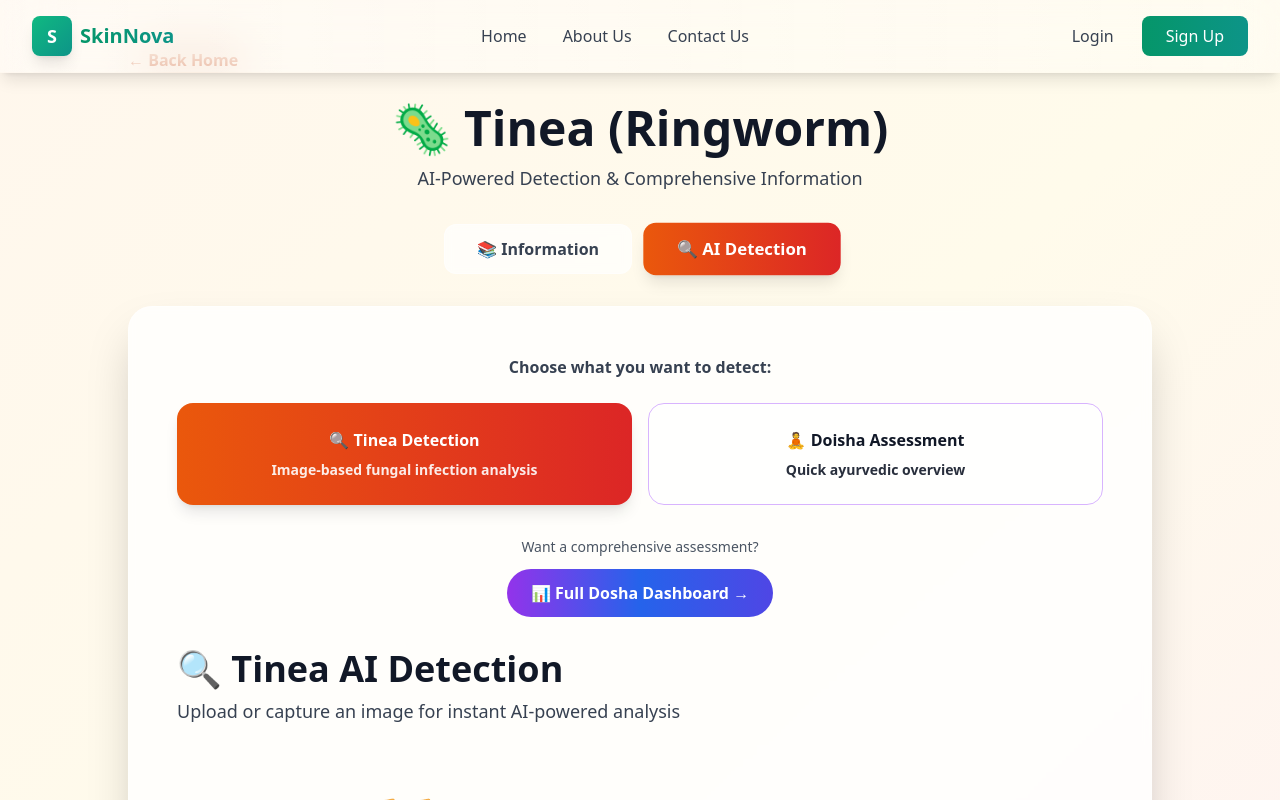
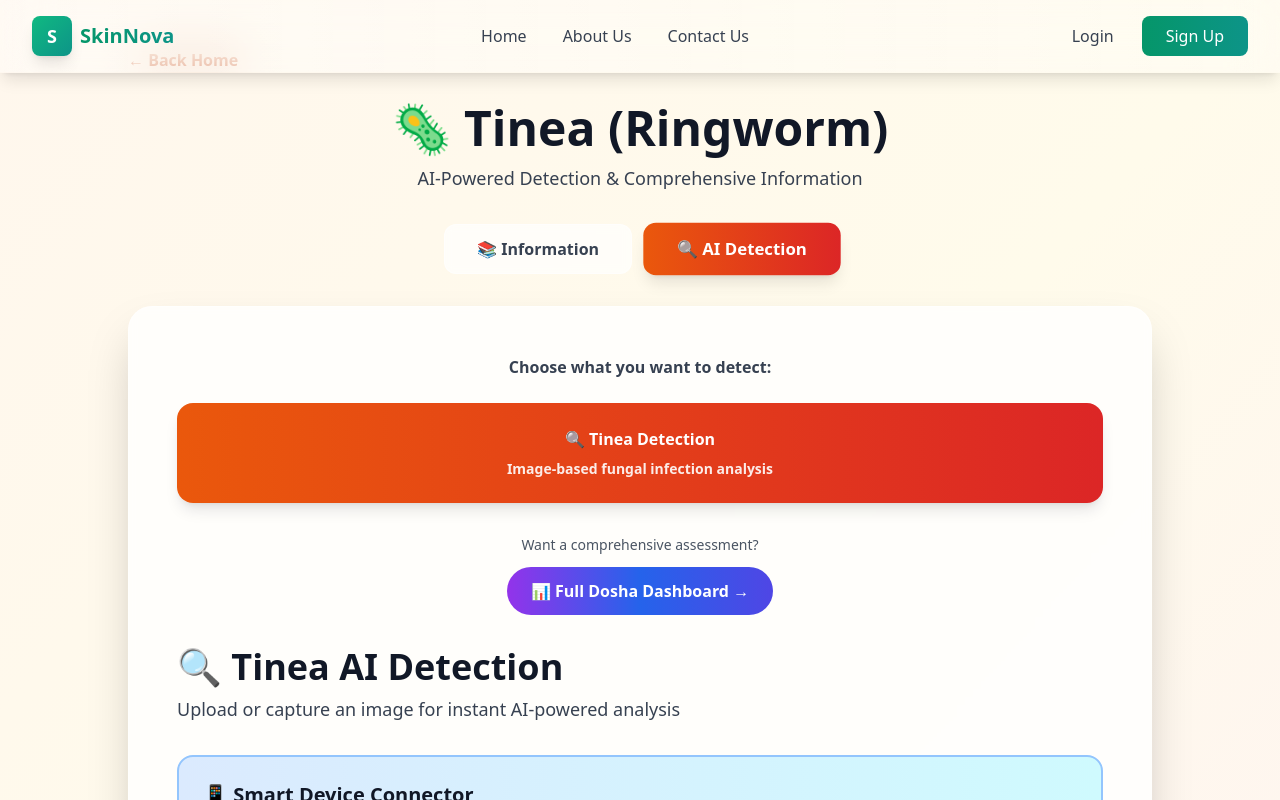
Before and after one commit to Janith0113/SkinNova, a Next.js app in the folder frontend/: page /tinea in a window 1280 px wide. Both pictures are taken after a click on the button "🔍 AI Detection". Shown: the top 800 px of the page. Built offline with nearby package versions, Linux system fonts and the light colour scheme.

Commit message:
add quiz
add dosha quiz

```diff
--- a/frontend/app/tinea/page.tsx
+++ b/frontend/app/tinea/page.tsx
@@ -478,10 +478,10 @@ export default function TinePage() {
             {!doishaResult && detectionMode === 'tinea' && !result && (
               <div className="mb-8">
                 <p className="text-center text-gray-700 font-semibold mb-6">Choose what you want to detect:</p>
-                <div className="grid sm:grid-cols-2 gap-4 mb-8">
+                <div className="mb-8">
                   <button
                     onClick={() => setDetectionMode('tinea')}
-                    className={`p-6 rounded-2xl font-semibold transition-all ${
+                    className={`w-full p-6 rounded-2xl font-semibold transition-all ${
                       detectionMode === 'tinea'
                         ? 'bg-gradient-to-r from-orange-600 to-red-600 text-white shadow-lg'
                         : 'bg-white/60 border border-orange-300 text-gray-900 hover:border-orange-500'
@@ -489,17 +489,6 @@ export default function TinePage() {
                   >
                     🔍 Tinea Detection
                     <p className="text-sm mt-2 opacity-90">Image-based fungal infection analysis</p>
-                  </button>
-                  <button
-                    onClick={() => setDetectionMode('doisha')}
-                    className={`p-6 rounded-2xl font-semibold transition-all ${
-                      detectionMode === 'doisha'
-                        ? 'bg-gradient-to-r from-purple-600 to-blue-600 text-white shadow-lg'
-                        : 'bg-white/60 border border-purple-300 text-gray-900 hover:border-purple-500'
-                    }`}
-                  >
-                    🧘 Doisha Assessment
-                    <p className="text-sm mt-2 opacity-90">Quick ayurvedic overview</p>
                   </button>
                 </div>
                 <div className="text-center">
@@ -518,6 +507,36 @@ export default function TinePage() {
               <>
                 <h1 className="text-4xl font-bold text-gray-900 mb-2">🔍 Tinea AI Detection</h1>
                 <p className="text-gray-700 text-lg mb-8">Upload or capture an image for instant AI-powered analysis</p>
+
+                {/* Smart Device Connector */}
+                <div className="mb-8 bg-gradient-to-r from-blue-100 to-cyan-100 rounded-2xl p-6 border-2 border-blue-300">
+                  <h3 className="text-xl font-bold text-gray-900 mb-4 flex items-center gap-2">
+                    📱 Smart Device Connector
+                  </h3>
+                  <p className="text-gray-700 mb-4">Connect your devices to import images directly:</p>
+                  <div className="grid sm:grid-cols-2 md:grid-cols-4 gap-3">
+                    <button className="p-4 bg-white/70 hover:bg-white rounded-xl transition-all text-center hover:shadow-lg">
+                      <div className="text-4xl mb-2">📱</div>
+                      <p className="font-semibold text-sm text-gray-900">Smartphone</p>
+                      <p className="text-xs text-gray-600 mt-1">iOS/Android</p>
+                    </button>
+                    <button className="p-4 bg-white/70 hover:bg-white rounded-xl transition-all text-center hover:shadow-lg">
+                      <div className="text-4xl mb-2">⌚</div>
+                      <p className="font-semibold text-sm text-gray-900">Smartwatch</p>
+                      <p className="text-xs text-gray-600 mt-1">Health Data</p>
+                    </button>
+                    <button className="p-4 bg-white/70 hover:bg-white rounded-xl transition-all text-center hover:shadow-lg">
+                      <div className="text-4xl mb-2">☁️</div>
+                      <p className="font-semibold text-sm text-gray-900">Cloud Storage</p>
+                      <p className="text-xs text-gray-600 mt-1">Google/iCloud</p>
+                    </button>
+                    <button className="p-4 bg-white/70 hover:bg-white rounded-xl transition-all text-center hover:shadow-lg">
+                      <div className="text-4xl mb-2">🔌</div>
+                      <p className="font-semibold text-sm text-gray-900">USB Device</p>
+                      <p className="text-xs text-gray-600 mt-1">Camera</p>
+                    </button>
+                  </div>
+                </div>
 
             {!result ? (
               <div className="space-y-8">
@@ -836,6 +855,11 @@ export default function TinePage() {
                   >
                     🔍 Analyze Image
                   </button>
+                  <Link href="/dosha-quiz" className="flex-1">
+                    <button className="w-full px-6 py-3 rounded-xl bg-gradient-to-r from-indigo-600 to-purple-600 text-white font-semibold hover:shadow-lg transition-all transform hover:scale-105">
+                      📊 Full Dashboard
+                    </button>
+                  </Link>
                 </div>
               </div>
             )}
```
